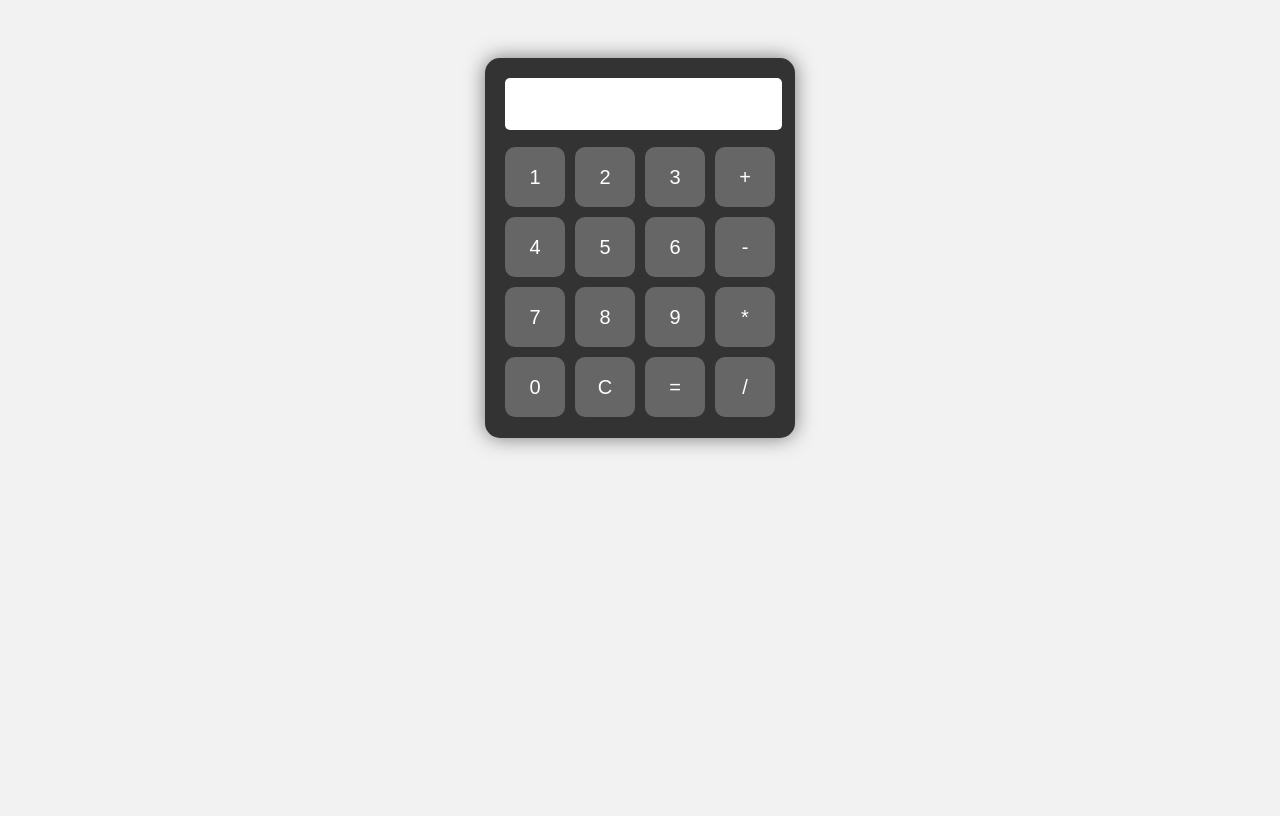
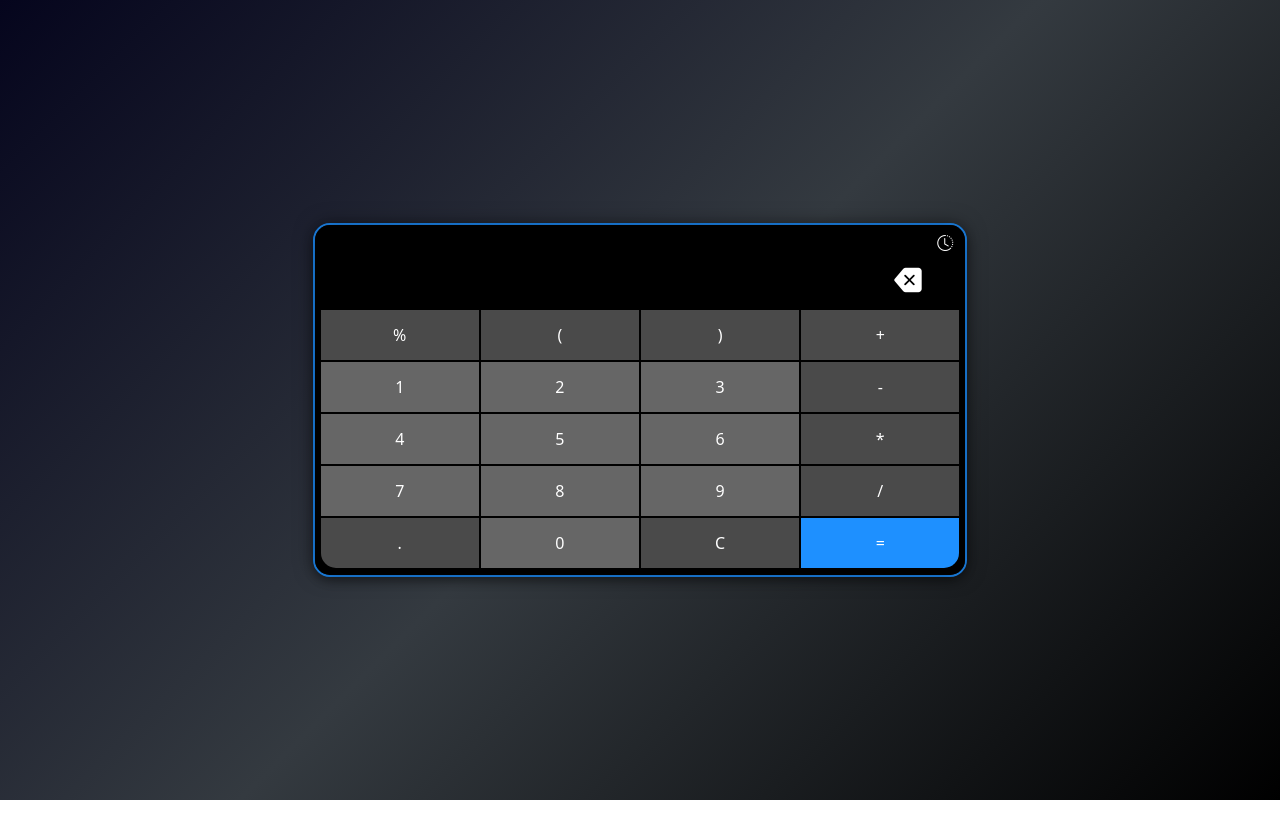
Before and after one commit to Salih-artuc/project2-CALCULATOR, a plain HTML site: page index.html in a window 1280 px wide. Drawn offline with nearby package versions, Linux system fonts and the light colour scheme.

Commit message:
CALCULATÖR

```diff
--- a/index.html
+++ b/index.html
@@ -3,37 +3,66 @@
 <head>
 	<meta charset="utf-8">
 	<link rel="stylesheet" href="styles.css">
+	<link rel="stylesheet" href="https://cdn.jsdelivr.net/npm/bootstrap-icons@1.11.3/font/bootstrap-icons.css">
+	<link href="https://cdn.jsdelivr.net/npm/bootstrap@5.3.3/dist/css/bootstrap.min.css" rel="stylesheet">
 	<title>Analog Hesap Makinesi</title>
 </head>
 <body>
-	<div class="kalkulatör">
+	<div class="container-fluid">
+		<div class="row mx-auto">
+			<div class="col-12 col-lg-7" id="calculator">
+				<div>
+					<i class="bi bi-clock-history d-block" ></i>
+
 
 						<input type="text" id="ekran">
+						<i class="bi bi-backspace-fill fs-3"></i>
+
 
 					<div class="tuşlar">
+
+						<button value="/100" id="operators">%</button>
+						<button value="(" id="operators">(</button>
+						<button value=")" id="operators">)</button>
+						<button value="+" id="operators">+</button>
 
 						<button value="1">1</button>
 						<button value="2">2</button>
 						<button value="3">3</button>
-			<button value="+">+</button>
+						<button value="-" id="operators">-</button>
 
 						<button value="4">4</button>
 						<button value="5">5</button>
 						<button value="6">6</button>
-			<button value="-">-</button>
+						<button value="*" id="operators">*</button>
 
 						<button value="7">7</button>
 						<button value="8">8</button>
 						<button value="9">9</button>
-			<button value="*">*</button>
+						<button value="/" id="operators">/</button>
 
+						<button value="." id="operators" style="border-bottom-left-radius: 15px;">.</button>
 						<button value="0">0</button>
-			<button value="C">C</button>
-			<button value="=">=</button>
-			<button value="/">/</button>
+						<button value="C" id="clear">C</button>
+						<button value="=" id="equvalent" style="border-bottom-right-radius: 15px";>=</button>
+					</div>
+				</div>
+			</div>
+
+			<div class="col-12 col-lg-5" id="history-page">
+				<div class="text-center p-1 border-bottom" >
+					Geçmiş
+					<i class="bi bi-trash3-fill px-2 py-0" id="trash"></i>
+				</div>
+				<div id="history-page-text">
+
+				</div>
+
+			</div>
 
 		</div>
 	</div>
+
 	<script src="veri.js"></script>
 </body>
 </html>
--- a/styles.css
+++ b/styles.css
@@ -1,49 +1,130 @@
 body {
+	display: flex;
 	background-color: #f2f2f2;
 	font-family: Arial, sans-serif;
-	display: flex;
 	justify-content: center;
+	align-items: center;
 	height: 100vh;
+	background: linear-gradient(135deg, #05051d, #343a40, #000000);
 }
 
-.kalkulatör {
-	background-color: #333;
-	margin-top: 50px;
-	padding: 20px;
-	border-radius: 15px;		/* Köşeleri yumuşatma (oval) */
-	box-shadow: 0 0 20px rgba(0, 0, 0, 0.5);   /* Gölgelendirme efekti */
-	width: 270px;
-	height: 340px;
+#calculator {
+	background-color: black;
+	margin-right: 0 !important;
+	padding: 6px;
+	padding-right: 12px;
+	padding-bottom: 0;
+	border-radius: 15px;
+	box-shadow: 0 0 20px rgba(0, 0, 0, 0.5);
+	height: 350px;
+	padding-left: 6px !important;
+}
+
+#history-page{
+	display: none;
+	border-radius: 15px;
+	margin-left: 0 !important;
+	color: white;
+	padding: 10px;
+}
+
+.row{
+	background-color: #2a2a2a;
+	max-width: 75%;
+	border-radius: 17px;
+	border: dodgerblue solid 2px;
+	box-shadow: 0 4px 10px rgba(0, 0, 0, 0.3);
+}
+
+@media(max-width: 760px){
+	.row{
+		max-width: 100% !important;
+	}
 }
 
 #ekran{
-	width: 100%;
+	background-color:black;
+	color: white;
+	width: 90%;
 	height: 50px;
 	font-size: 25px;
 	text-align: right;
-	margin-bottom: 17px;
+	margin-bottom: 5px;
 	padding-right: 5px;
 	border: none;
-	border-radius: 5px;
+	border-radius: 9px;
+	border-bottom-right-radius: 0;
+	border-bottom-left-radius: 0;
 }
 
 .tuşlar{
 	display: grid;
-	grid-template-columns: repeat(4, 60px);  /* 4 sütun oluştur, her biri 60px */
-	grid-gap: 10px;			/* Butonlar arası boşluk */
+	grid-template-columns: repeat(4, 25%);
+	grid-gap: 2px;
 }
 
 button{
-	height: 60px;
+	height: 50px;
 	font-size: 20px;
 	border: none;
-	border-radius: 10px;
+	border-radius: 5px;
 	background-color: #666;
 	color: white;
-	cursor: pointer;		/* Fare gelince el işareti çıkması */
+	cursor: pointer;
 }
 
-/* Üzerine gelince (hover) buton rengi değişsin */
+.active-button {
+    background-color: purple;
+    color: white;
+}
+
+.active-button:hover {
+    background-color: rgb(108, 0, 108);
+    color: white;
+}
+
 button:hover {
   background-color: #888;
 }
+
+#operators, #clear{
+	background-color: #4a4a4a;
+}
+
+#operators:hover{
+	background-color: #777;
+}
+
+#clear:hover{
+	background-color: rgb(180, 0, 0);
+}
+
+#equvalent{
+	background-color: dodgerblue;
+}
+#equvalent:hover{
+	background-color: deepskyblue ;
+}
+
+.bi-clock-history, .bi-backspace-fill{
+	color: white;
+	text-align: right;
+	cursor: pointer;
+}
+.bi-clock-history:hover, .bi-backspace-fill:hover{
+	color: deepskyblue;
+}
+
+.bi-trash3-fill{
+	color: white;
+	font-size: 12px;
+	border: #666 solid 1px;
+	border-radius: 10rem;
+	float: right;
+	cursor: pointer;
+}
+
+.bi-trash3-fill:hover{
+	color: white;
+	background-color: red;
+}
--- a/veri.js
+++ b/veri.js
@@ -1,6 +1,18 @@
-const ekran = document.getElementById("ekran");
-const tuslar = document.querySelectorAll(".tuşlar button");
+const ekran = document.getElementById('ekran');
+const tuslar = document.querySelectorAll('.tuşlar button');
+const backspace = document.querySelector('.bi-backspace-fill');
+const history = document.querySelector('.bi-clock-history');
+const history_page = document.getElementById('history-page');
+const history_page_text = document.getElementById('history-page-text');
+const calculator = document.getElementById('calculator');
+const trash = document.getElementById('trash');
 
+/*backspace */
+backspace.addEventListener('click', function(){
+	ekran.value = ekran.value.slice(0,-1)
+})
+
+/*ekran yazdırma ve history yazdırma bölümü*/
 for(let i=0;i<tuslar.length;i++){
 	tuslar[i].addEventListener("click", function(){
 		const value=tuslar[i].value;
@@ -9,8 +21,11 @@ for(let i=0;i<tuslar.length;i++){
 			ekran.value='';
 		}
 		else if(tuslar[i].value==='='){
+
 			try{
+				history_page_text.innerHTML += ekran.value + " =<br>";
 				ekran.value=eval(ekran.value);
+				history_page_text.innerHTML += ekran.value + "<br><br>";
 			}
 			catch(e){
 				ekran.value='HATA';
@@ -21,3 +36,37 @@ for(let i=0;i<tuslar.length;i++){
 		}
 	})
 }
+
+/*çöp kutusu*/
+trash.addEventListener('click', function(){
+	history_page_text.innerHTML = '';
+})
+
+/*mor buton yaptığım bölüm */
+for(let i=0; i<tuslar.length; i++){
+	tuslar[i].addEventListener("click", function() {
+		for(let j=0; j<tuslar.length; j++){
+			tuslar[j].classList.remove('active-button');
+		}
+		this.classList.add('active-button');
+	})
+}
+
+/*açılır kapanır geçmiş bölümü*/
+if (window.getComputedStyle(history_page).display === 'none') {
+    calculator.classList.remove('col-lg-7');
+    document.querySelector('.row').style.maxWidth = '654.73px';
+}
+
+history.addEventListener('click', function() {
+    if (history_page.style.display === 'none') {
+        history_page.style.display = 'block';
+        document.querySelector('.row').style.maxWidth = '75%';
+        calculator.classList.add('col-lg-7');
+    }
+	else {
+        history_page.style.display = 'none';
+        calculator.classList.remove('col-lg-7');
+        document.querySelector('.row').style.maxWidth = '654.73px';
+    }
+})
```
Lines whose indentation alone changed are shown as unchanged.
